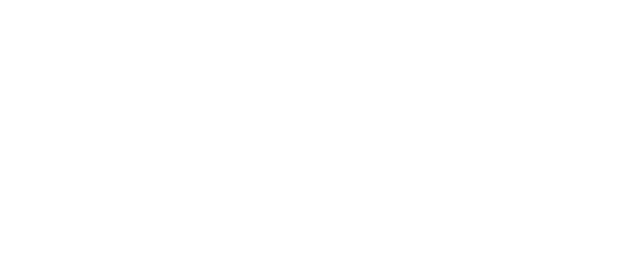
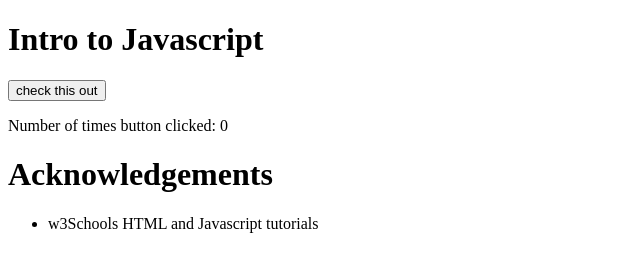
Before and after one commit to DS4200-Sec2-F22/ic-05-jsalim-neu, a plain HTML site: page index.html in a window 1280 px wide. Shown: the whole page, without its empty margins (0-640 px from the left). Drawn offline with Linux system fonts and the light colour scheme.

Commit message:
assignment complete

```diff
--- a/index.html
+++ b/index.html
@@ -3,10 +3,23 @@
 
 <head>
     <meta charset=utf-8/>
+    <script src="main.js"> </script>
+    <title>ic-05</title>
 </head>
 
 
 <body>
+<h1>Intro to Javascript</h1>
+<button type="button" onclick="buttonClicked()">check this out</button>
+<div id="button-div" class = "gen">
+    <p>Number of times button clicked: 0</p>
+</div>
+
+
+<h1>Acknowledgements</h1>
+<ul>
+    <li>w3Schools HTML and Javascript tutorials</li>
+</ul>
 
 
 </body>
--- /dev/null
+++ b/main.js
@@ -0,0 +1,17 @@
+// JS File for ic-05
+
+let timesClicked = 0;
+
+// Modifying the webpage
+function buttonClicked() {
+	timesClicked = timesClicked + 1;
+
+	let newText =
+		"Number of times button clicked: ".concat(timesClicked);
+
+	//selecting element we want to update
+	let buttonDiv = document.getElementById("button-div");
+
+	//update text
+	buttonDiv.innerHTML = "<p>".concat(newText).concat("</p>");
+}
```
Also changed, not shown: 1 other file.
